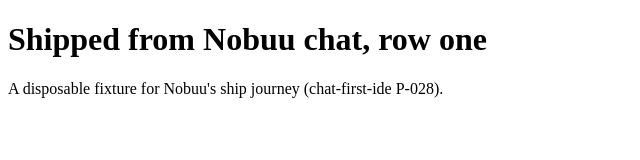
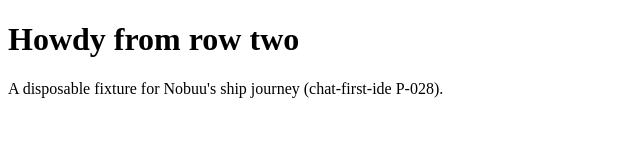
Before and after one commit to bryan-flowhighlevel/nobuu-fixture-cfi-p3-ship-20260922, a website: page site/index.html in a window 1280 px wide. Shown: the whole page, without its empty margins (0-640 px from the left). Drawn offline with Linux system fonts and the light colour scheme.

```diff
--- a/site/index.html
+++ b/site/index.html
@@ -2,7 +2,7 @@
 <html lang="en">
 <head><meta charset="utf-8"><title>Nobuu ship fixture</title></head>
 <body>
-<h1 id="greeting">Shipped from Nobuu chat, row one</h1>
+<h1 id="greeting">Howdy from row two</h1>
 <p>A disposable fixture for Nobuu's ship journey (chat-first-ide P-028).</p>
 </body>
 </html>
```
